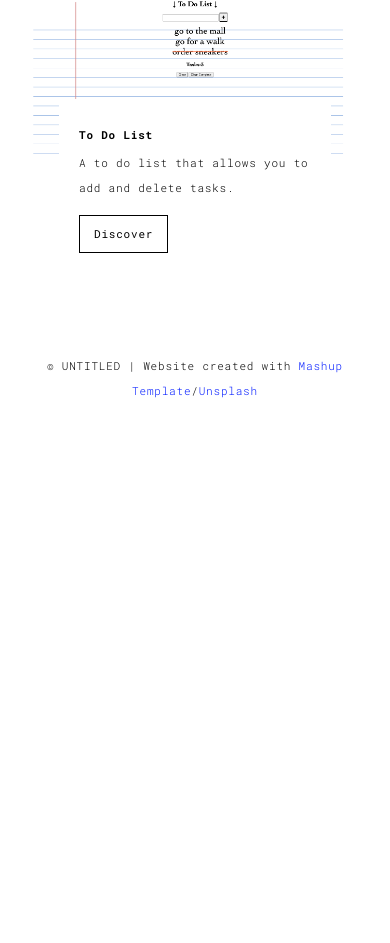
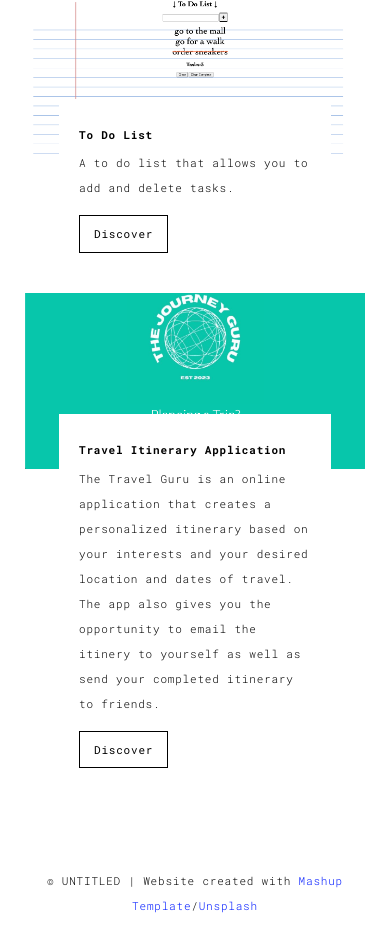
Before and after one commit to wkorpoi/Portfolio, a plain HTML site: page works.html in a window 390 px wide. Shown: the part 1135-2078 px from the top of the page. Before the commit the page ends 1563 px from the top, so only its background shows below. Drawn offline with Linux system fonts and the light colour scheme.

Commit message:
added travel guru

```diff
--- a/works.html
+++ b/works.html
@@ -119,17 +119,16 @@
                       <a href="https://wk-todolist.netlify.app/" target="_blank" class="btn btn-default">Discover</a>
                     </div>
                   </div>
-                   <!-- <div class="col-sm-4">
+                   <div class="col-sm-4">
                       <a href="./work.html" class="black-image-project-hover">
-                        <img src="./assets/images/work01-hover.jpg" alt="Image" class="img-responsive">
+                        <a href="https://the-travel-guru.onrender.com"> <img src="./assets/images/Travel Guru.png" alt="Image" class="img-responsive">
                       </a>
                       <div class="card-container">
-                        <h4>005/006</h4>
-                        <h3>Fringilla sit amet</h3>
-                        <p>Nulla facilisi. Vivamus vestibulum, elit in scelerisque ultricies.</p>
-                        <a href="./work.html" class="btn btn-default">Discover</a>
+                        <h4>Travel Itinerary Application</h4>
+                        <p>The Travel Guru is an online application that creates a personalized itinerary based on your interests and your desired location and dates of travel. The app also gives you the opportunity to email the itinery to yourself as well as send your completed itinerary to friends.</p>
+                        <a href="https://the-travel-guru.onrender.com" class="btn btn-default">Discover</a>
                       </div>
-                    </div> -->
+                    </div>
 <!--
                     <div class="col-sm-4">
                       <a href="./work.html" class="black-image-project-hover">
```
Also changed, not shown: assets/images/Travel Guru.png (added), 5 other files.
